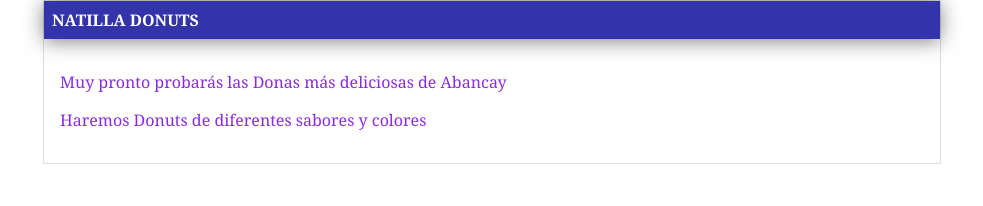
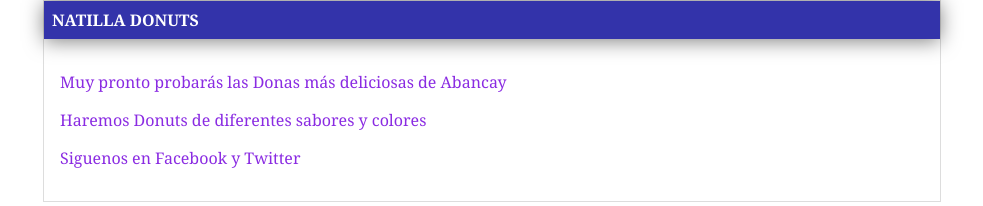
Before and after one commit to Leanderver/Donuts, a plain HTML site: page index.html in a window 1280 px wide. Shown: the whole page, without its empty margins (148-1131 px from the left). Drawn offline with Linux system fonts and the light colour scheme.

Commit message:
añadi un parrafo de redes sociales
por que puedo

```diff
--- a/index.html
+++ b/index.html
@@ -16,6 +16,7 @@
         <P>Muy pronto probarás las Donas más deliciosas
         de Abancay</P>
         <p>Haremos Donuts de diferentes sabores y colores</p>
+        <p>Siguenos en Facebook y Twitter</p>
     </div>
     </div>
 </body>
```
